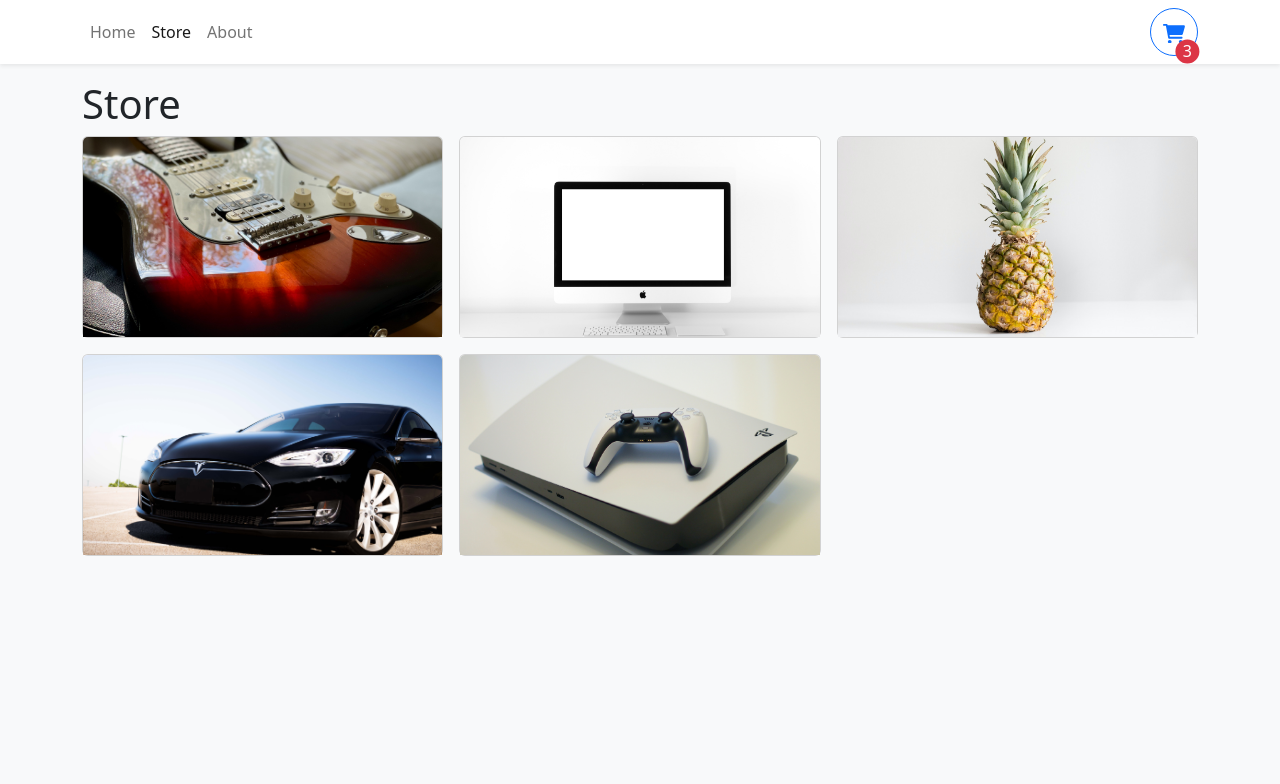
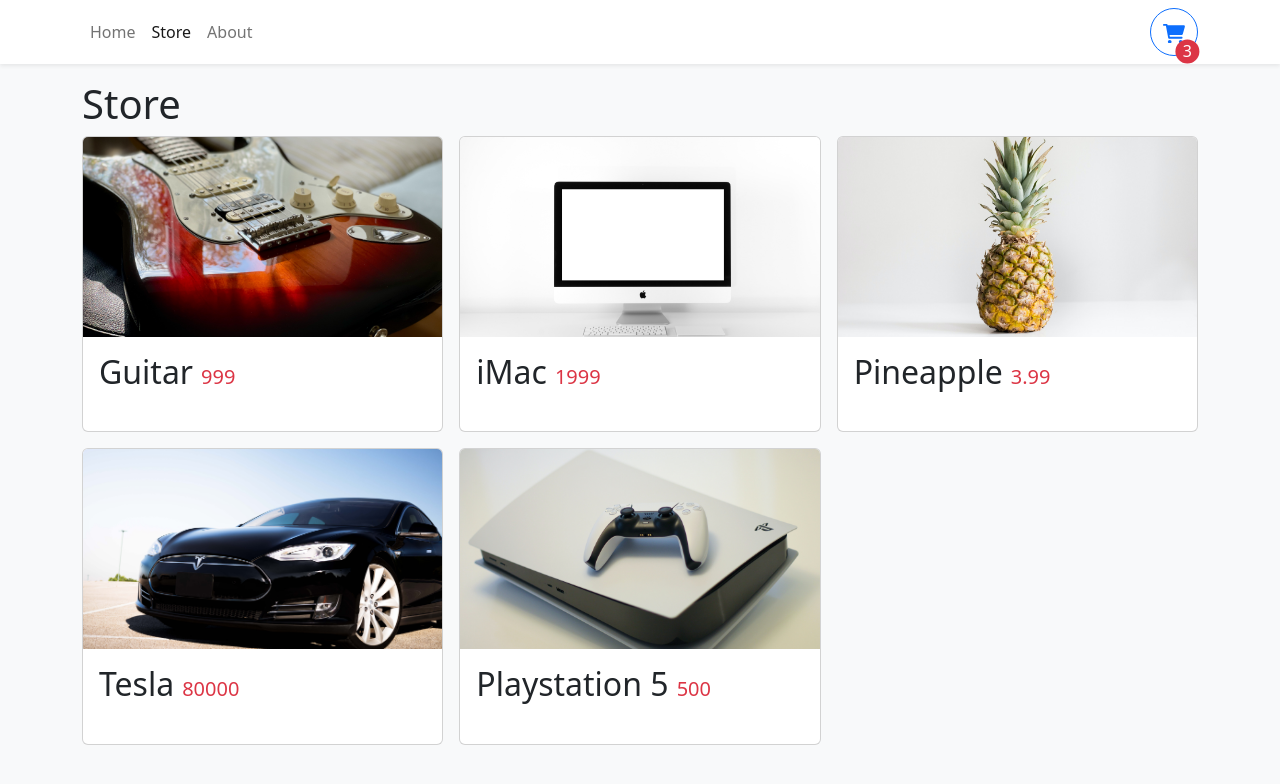
Before and after one commit to oscarnunez1/shopsy-cart, a React (Vite) app: page /store in a window 1280 px wide. Shown: the top 784 px of the page. Built offline with nearby package versions, Linux system fonts and the light colour scheme.

Commit message:
add body properties to card and styling

```diff
--- a/src/components/StoreItem.tsx
+++ b/src/components/StoreItem.tsx
@@ -14,7 +14,14 @@
         variant="top"
         src={imgUrl}
         height="200px"
-        style={{ objectFit: "cover" }} />
+        style={{ objectFit: "cover" }}
+      />
+      <Card.Body className="d-flex flex-column">
+        <Card.Title className="d-flex justify-content-space-between align-items-baseline mb-4">
+          <span className="fs-2">{name}</span>
+          <span className="ms-2 text-danger">{price}</span>
+        </Card.Title>
+      </Card.Body>
     </Card>
   )
 }
--- a/src/data/items.json
+++ b/src/data/items.json
@@ -14,7 +14,7 @@
   {
     "id": 3,
     "name": "Pineapple",
-    "price": 3.50,
+    "price": 3.99,
     "imgUrl": "/imgs/pineapple.jpg"
   },
   {
```
